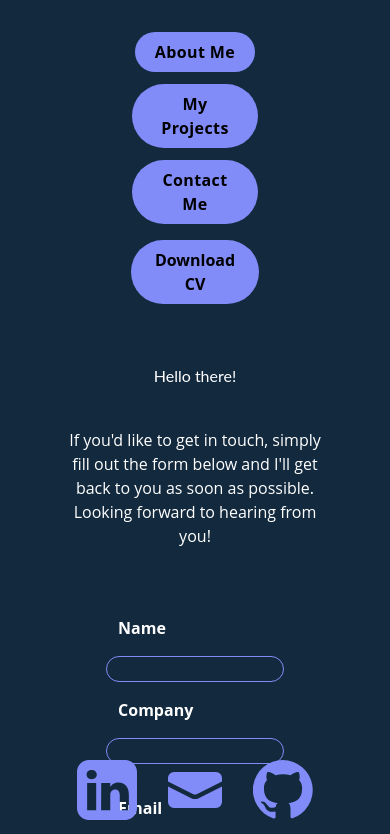
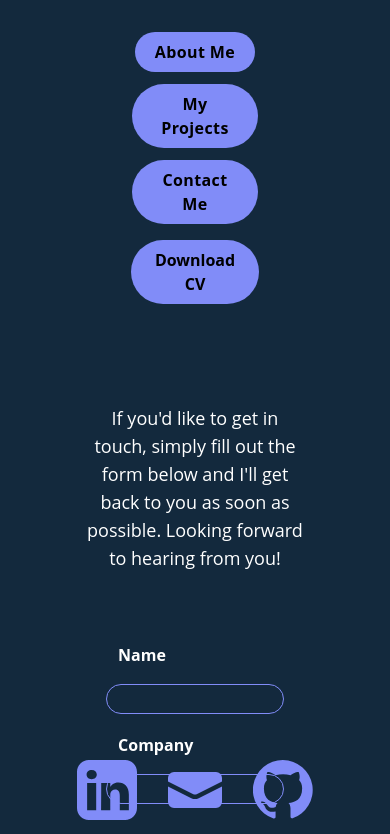
Before and after one commit to rada-ii/Portfolio-app-next.js-tailwindcss-typescript, a Next.js app: page /contact-me in a window 390 px wide. Shown: the top 834 px of the page. Built offline with nearby package versions, Linux system fonts and the light colour scheme.

Commit message:
contact me page localhost data

```diff
--- a/src/app/contact-me/components/form.tsx
+++ b/src/app/contact-me/components/form.tsx
@@ -31,7 +31,15 @@ export const Form = () => {
       if (!response.ok) {
         throw new Error("HTTP error! status: " + response.status);
       }
+      // setMessageSent(true);
+
       setMessageSent(true);
+
+      alert("Message has been sent!");
+
+      // setTimeout(() => {
+      //   setMessageSent(false);
+      // }, 2000);
       const responseData = await response.json();
       console.log(responseData);
       name.value = "";
@@ -108,7 +116,7 @@ export const Form = () => {
           </button>
         </div>
       </form>
-      {isMessageSent && <p> Message has been Sent</p>}
+      {/* {isMessageSent && <p> Message has been Sent</p>} */}
     </>
   );
 };
--- a/src/app/contact-me/page.tsx
+++ b/src/app/contact-me/page.tsx
@@ -6,9 +6,11 @@ const ContactMePage = () => {
   return (
     <div className="m-auto my-10 flex h-full w-11/12 flex-col content-center">
       {/* <h2 text-white> CONTACT ME</h2> */}
-      <div className="mx-auto  flex w-10/12 flex-col content-center p-5 text-base sm:p-20 sm:text-2xl">
-        <div className="mb-7 flex w-full flex-col text-center text-white">
-          <h3 className="mb-10 text-base sm:text-3xl">{contactMeText.title}</h3>
+      <div className="mx-auto  flex w-10/12 flex-col content-center p-5  text-lg sm:p-20 sm:text-2xl">
+        <div className="mb-7 flex w-full flex-col px-5 text-center text-white">
+          <h3 className="2xl mb-10 text-xl  sm:text-3xl ">
+            {/* {contactMeText.title} */}
+          </h3>
           <p>{contactMeText.body}</p>
         </div>
         <div className="w-full flex-grow">
```
Also changed, not shown: src/app/data/submission.json (+24 -0 lines).
